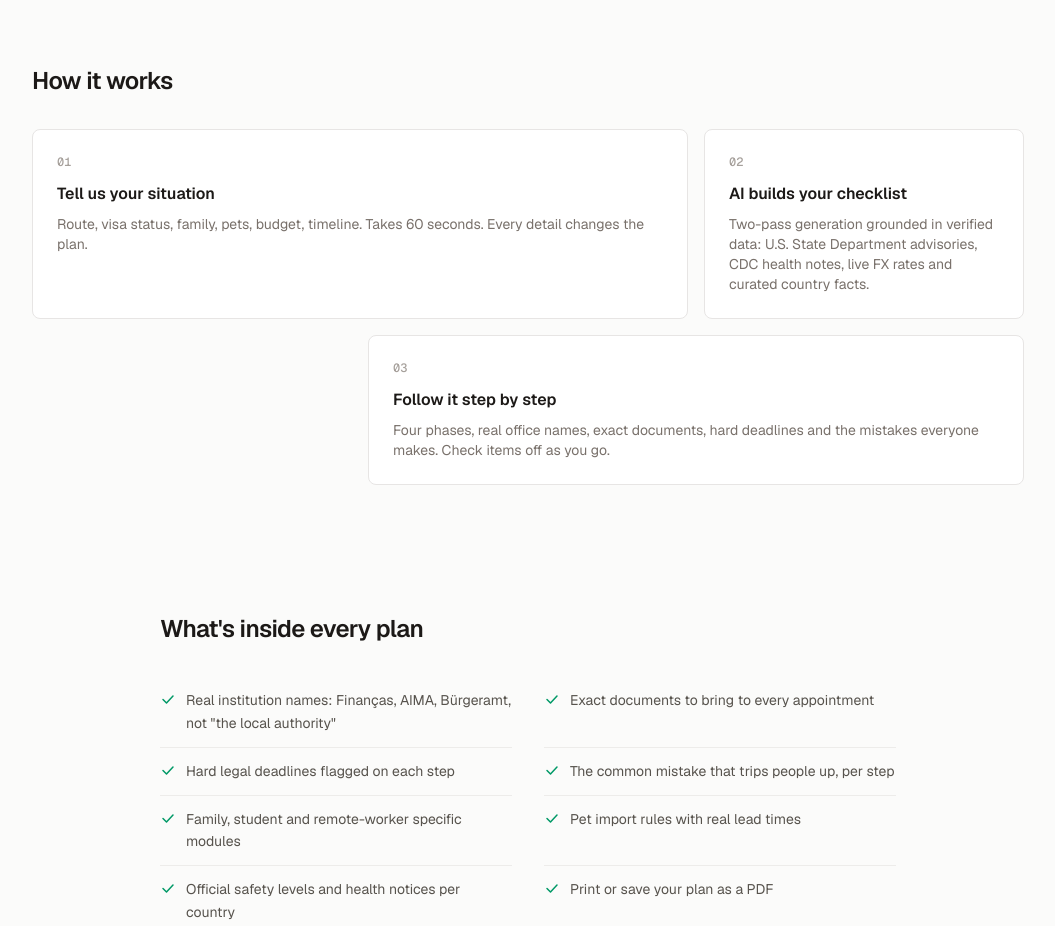
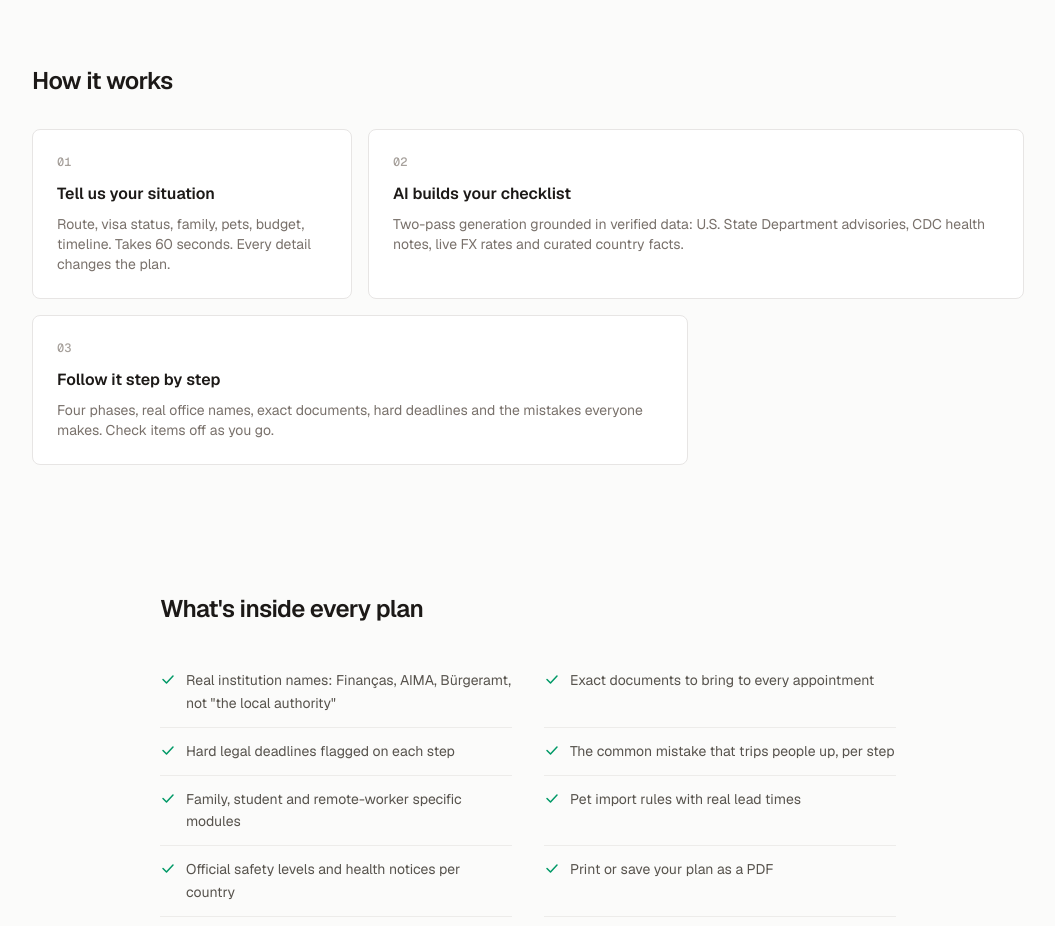
Before and after one commit to nkrshv/relo, a Next.js app: page / in a window 1280 px wide. Shown: the part 1060-1986 px from the top of the page, without its empty margins (112-1167 px from the left). Built offline with nearby package versions, Linux system fonts and the light colour scheme; no server answers.

Commit message:
Fix timeline ring color to new background, widen longest How-it-works card
Co-Authored-By: Devin AI <158243242+devin-ai-integration[bot]@users.noreply.github.com>

```diff
--- a/src/app/page.tsx
+++ b/src/app/page.tsx
@@ -150,7 +150,7 @@ export default function Home() {
           {STEPS.map((s, i) => (
             <div
               key={s.title}
-              className="card-lift rounded-lg border border-stone-200 bg-white p-6 sm:first:col-span-2 sm:last:col-start-2 sm:last:col-span-2"
+              className="card-lift rounded-lg border border-stone-200 bg-white p-6 sm:nth-2:col-span-2 sm:last:col-span-2"
             >
               <p className="mb-3 font-mono text-xs font-medium text-stone-400">
                 {String(i + 1).padStart(2, "0")}
--- a/src/components/ChecklistView.tsx
+++ b/src/components/ChecklistView.tsx
@@ -704,7 +704,7 @@ export default function ChecklistView({
             <section key={phase.key} className={locked ? "print:hidden" : ""}>
               <h2 className="mb-3 flex items-center gap-2 text-lg font-semibold tracking-tight text-stone-900">
                 <span
-                  className={`absolute left-0 flex h-8 w-8 items-center justify-center rounded-full text-sm font-medium ring-4 ring-[#fafafa] transition-colors duration-300 sm:h-10 sm:w-10 ${
+                  className={`absolute left-0 flex h-8 w-8 items-center justify-center rounded-full text-sm font-medium ring-4 ring-[#fbfbfa] transition-colors duration-300 sm:h-10 sm:w-10 ${
                     phaseComplete
                       ? "bg-emerald-600 text-white"
                       : locked
```
